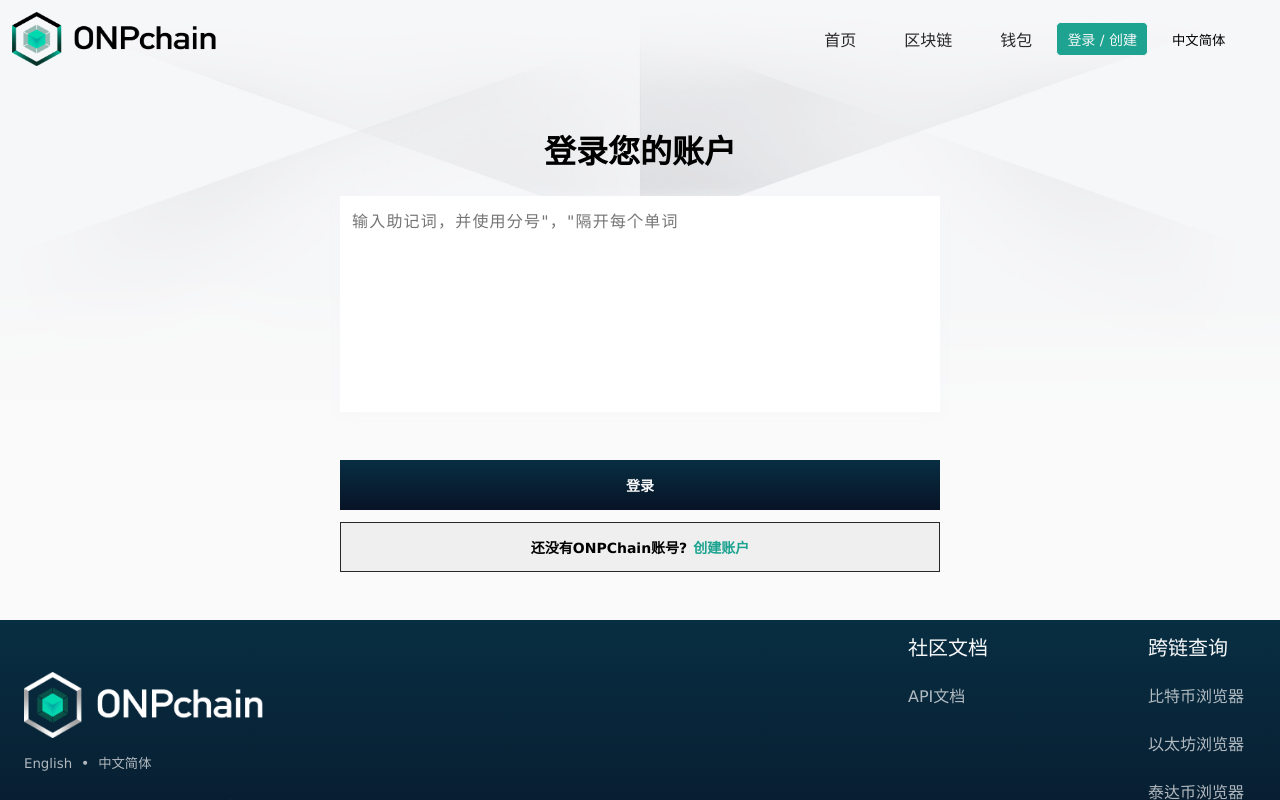
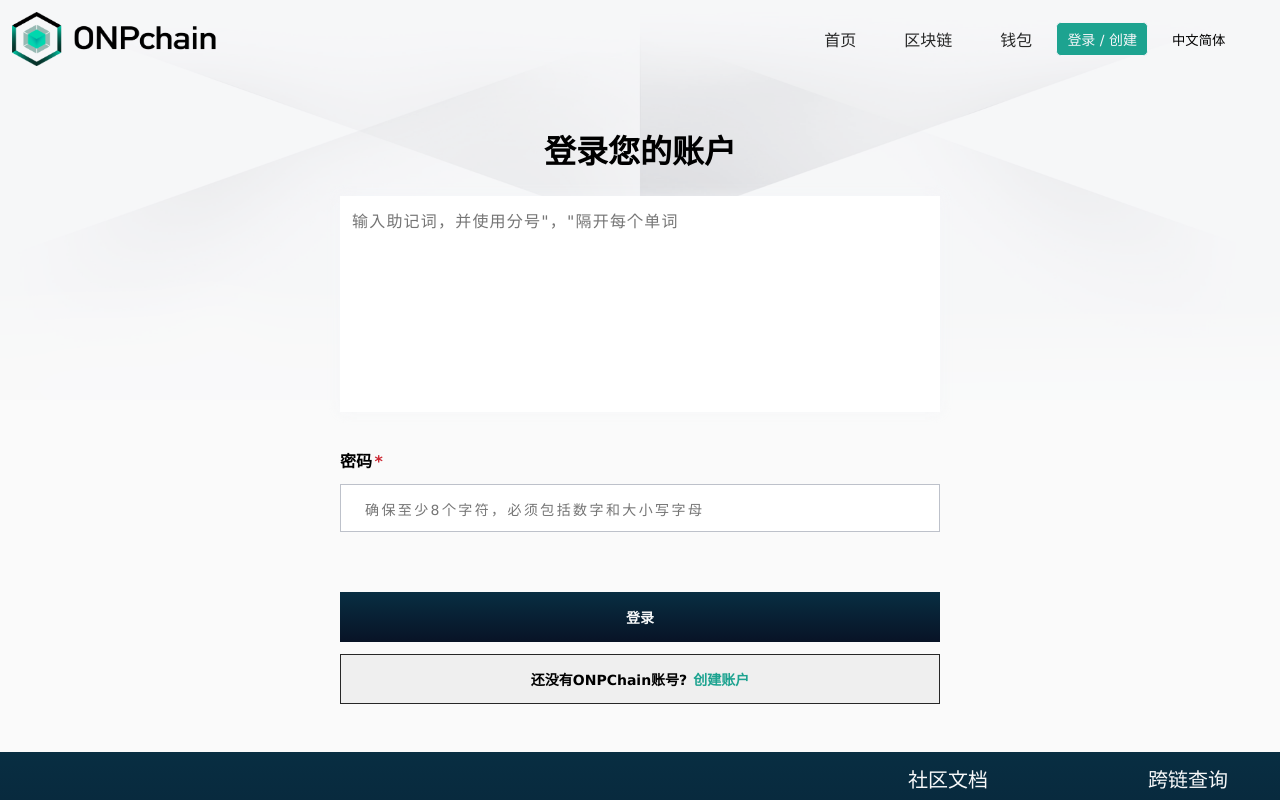
Before and after one commit to shamerKill/PlugChain-Browser, a React app: page /wallet/login in a window 1280 px wide. Built offline with nearby package versions, Linux system fonts and the light colour scheme; what fetch-mock would draw is missing.

Commit message:
[update] login page

```diff
--- a/src/app/pages/wallet/login/login.scss
+++ b/src/app/pages/wallet/login/login.scss
@@ -15,6 +15,7 @@
     width: 100%;
     box-shadow: var(--background-box-shadow);
     letter-spacing: 0.1rem;
+    margin-bottom: 3rem;
   }
   .wallet_buttons {
     padding-top: 3rem;
@@ -40,6 +41,47 @@
       padding-left: 0.5rem;
     }
   }
+  .wallet_password_tip_top {
+    font-weight: 900;
+    font-size: (16/12)+rem;
+    padding-bottom: 1rem;
+  }
+  .wallet_password_important {
+    color: var(--color-primary-red);
+    padding-left: 0.2rem;
+  }
+  .wallet_password_box {
+    position: relative;
+    height: (48/12)+rem;
+    border: 1px solid var(--color-primary-gray);
+    overflow: hidden;
+    margin-bottom: 1rem;
+  }
+  .wallet_password_input {
+    width: 100%;
+    display: block;
+    height: 100%;
+    padding: 0 2rem;
+    font-size: (20/12)+rem;
+    letter-spacing: 0.2rem;
+    background: var(--color-primary-background-contrast);
+    &::-webkit-input-placeholder {
+      font-size: (14/12)+rem;
+    }
+    &::-moz-placeholder {
+      font-size: (14/12)+rem;
+    }
+  }
+  .wallet_password_change {
+    position: absolute;
+    top: 0;
+    right: 0;
+    z-index: 1;
+    width: (48/12)+rem;
+    height: (48/12)+rem;
+    background: var(--color-primary-background-contrast);
+    font-size: (20/12)+rem;
+  }
 }
 
 @media (max-width: 720px) {
--- a/src/app/pages/wallet/login/login.tsx
+++ b/src/app/pages/wallet/login/login.tsx
@@ -5,12 +5,20 @@
 
 import './login.scss';
 import { Link } from 'react-router-dom';
+import ComConSvg from '../../../components/control/icon';
 
 const PageWalletLogin: FC = () => {
   const textAreaPlaceholder = useI18('inputWordPlaceholder');
+  const passwordText = useI18('passwordTip');
   const [signInIng, setSignInIng] = useState(false);
   const [wordText, setWordText] = useState('');
   const [areaFocus, setAreaFocus] = useState(false);
+  const [inputType, setInputType] = useState<'password'|'text'>('password');
+  const [password, setPassword] = useState('');
+
+  const changeInputType = () => {
+    setInputType(status => status === 'text' ? 'password' : 'text');
+  };
 
   const login = () => {
     const words = wordText.split(/[^a-zA-Z]+/g).filter(item => Boolean(item));
@@ -30,6 +38,18 @@
         onChange={e => setWordText(e.target.value)}
         onBlur={() => setAreaFocus(false)}
         onFocus={() => setAreaFocus(true)}></textarea>
+      <p className="wallet_password_tip_top"><I18 text="password" /><span className="wallet_password_important">*</span></p>
+      <div className="wallet_password_box">
+        <input
+          className="wallet_password_input"
+          placeholder={inputType === 'text' ? '/^(?=.*[a-z])(?=.*[A-Z])(?=.*\\d)[a-zA-Z\\d]{8,}$/' : passwordText}
+          type={inputType}
+          value={password}
+          onChange={e => setPassword(e.target.value)} />
+        <button className="wallet_password_change" onClick={changeInputType}>
+          <ComConSvg className="wallet_password_icon" xlinkHref={inputType === 'text' ? '#icon-show' : '#icon-hide'} />
+        </button>
+      </div>
       <div className="wallet_buttons">
         <button
           className="wallet_button"
```
